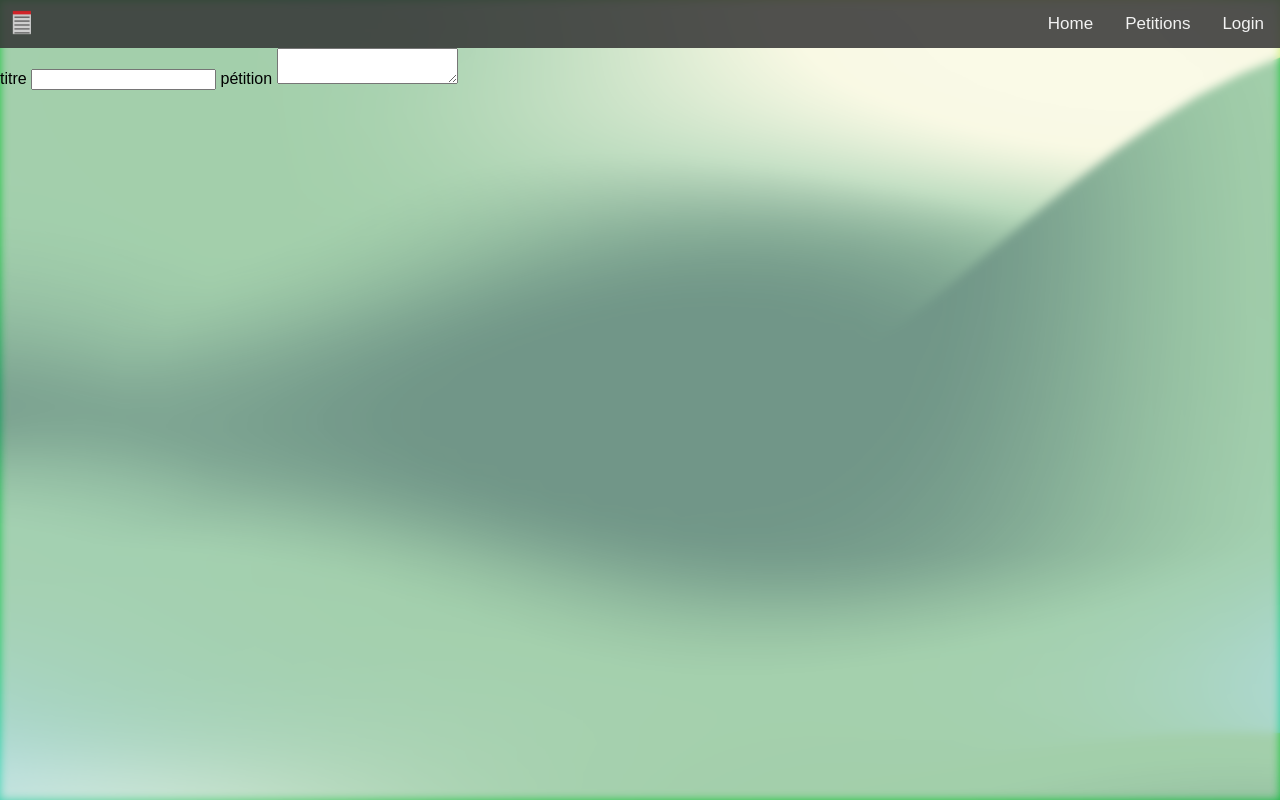
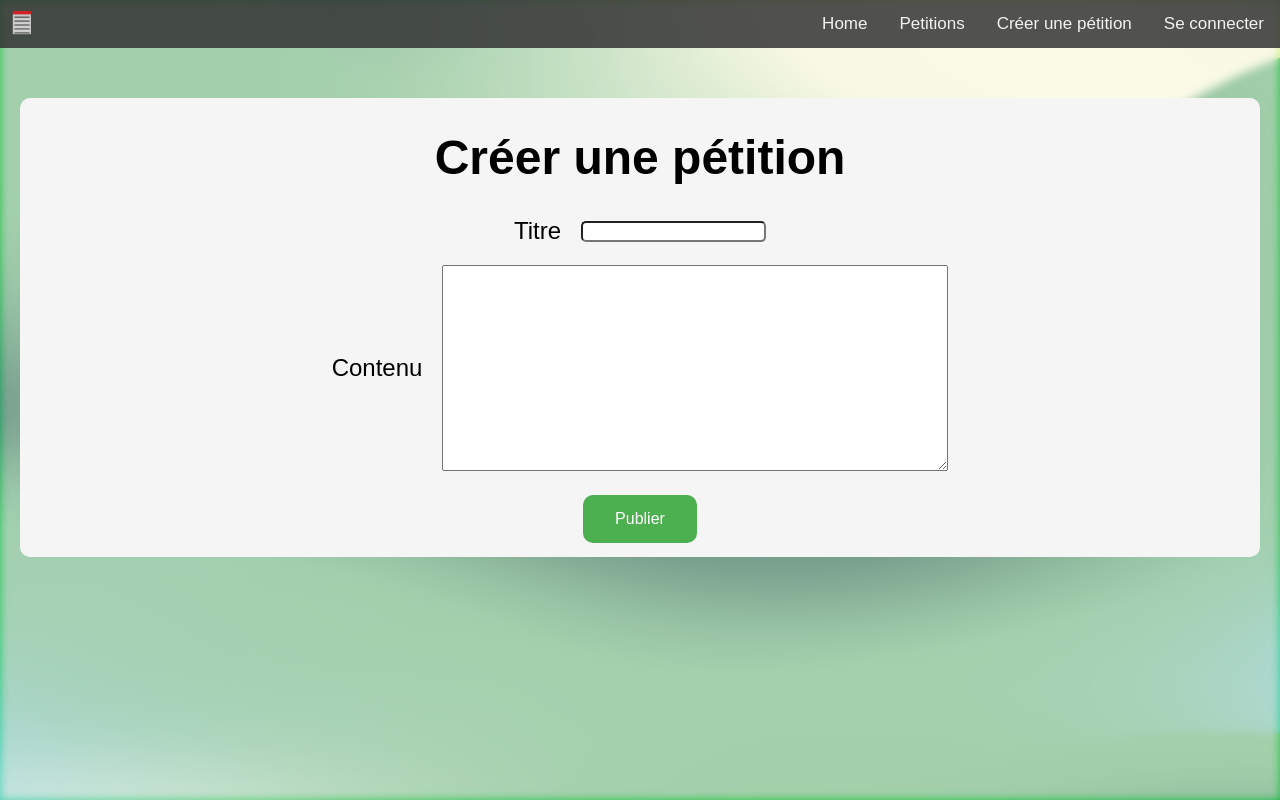
Before and after one commit to MotionForce/obnl-hax, a SvelteKit app: page /petitions/create in a window 1280 px wide. Built offline with nearby package versions, Linux system fonts and the light colour scheme; what pocketbase would draw is missing.

Commit message:
added create petition ui to petitions/create/+page.svelte

```diff
--- a/src/lib/navbar.svelte
+++ b/src/lib/navbar.svelte
@@ -4,7 +4,8 @@
         <img src="/favicon.png" alt="WIP">
     </div>
     <div class="links">
-        <a href="/login">Login</a>
+        <a href="/login">Se connecter</a>
+        <a href="/petitions/create">Créer une pétition</a>
         <a href="/petitions">Petitions</a>
         <a href="/">Home</a>
     </div>
--- a/src/routes/+page.svelte
+++ b/src/routes/+page.svelte
@@ -4,7 +4,7 @@
 
 <div class="main-content">
     <h1>Petition Manager</h1>
-    <a href="/login"><button>Login</button></a>
+    <a href="/login"><button>Se connecter</button></a>
 </div>
 
 <style>
--- a/src/routes/petitions/create/+page.svelte
+++ b/src/routes/petitions/create/+page.svelte
@@ -1,13 +1,88 @@
 <script>
-    import { pb } from "$lib/auth.js"
+    import {pb} from "$lib/auth.js"
 
     let title = ""
     let content = ""
 
-    async function publish_petition(){
+    async function publish_petition() {
 
     }
 
 </script>
-titre <input bind:value={title}/>
-pétition <textarea bind:value={content}></textarea>
+
+<div class="create-petition-form">
+    <h1>Créer une pétition</h1>
+    <div class="title">
+        <label for="title">Titre</label>
+        <input type="text" name="title" bind:value={title}>
+    </div>
+    <div class="content">
+        <label for="content">Contenu</label>
+        <textarea name="content" bind:value={content}></textarea>
+    </div>
+    <div class="submit">
+        <button on:click={publish_petition}>Publier</button>
+    </div>
+</div>
+
+<style>
+    .create-petition-form {
+        display: flex;
+        flex-direction: column;
+        align-items: center;
+        margin: 50px 20px 20px;
+        font-size: x-large;
+        background-color: #f5f5f5;
+        border-radius: 10px;
+        padding-bottom: 10px;
+    }
+
+    .title {
+        display: inline-flex;
+        align-items: center;
+    }
+
+    .title label {
+        margin-right: 20px;
+    }
+
+    .content {
+        margin-top: 20px;
+        margin-bottom: 20px;
+        display: inline-flex;
+        align-items: center;
+    }
+
+    .content textarea {
+        width: 500px;
+        height: 200px;
+        margin-left: 20px;
+    }
+
+    .submit {
+        display: inline-flex;
+        align-items: center;
+    }
+
+    p {
+        margin-right: 10px;
+    }
+
+    input {
+        border-radius: 5px;
+    }
+
+    button {
+        background-color: #4CAF50;
+        border: none;
+        color: white;
+        padding: 15px 32px;
+        text-align: center;
+        text-decoration: none;
+        display: inline-block;
+        font-size: 16px;
+        margin: 4px 2px;
+        cursor: pointer;
+        border-radius: 10px;
+    }
+</style>
```
